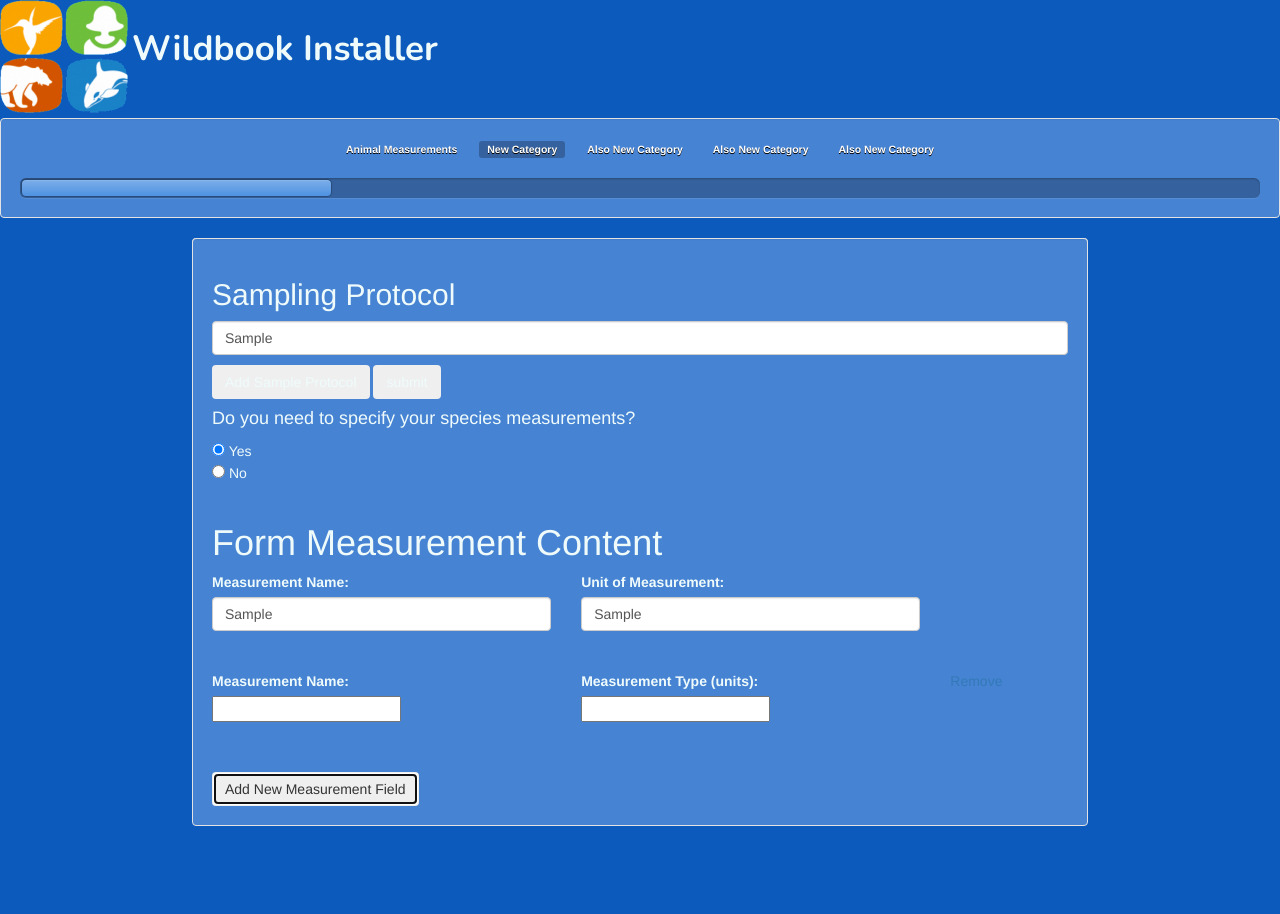
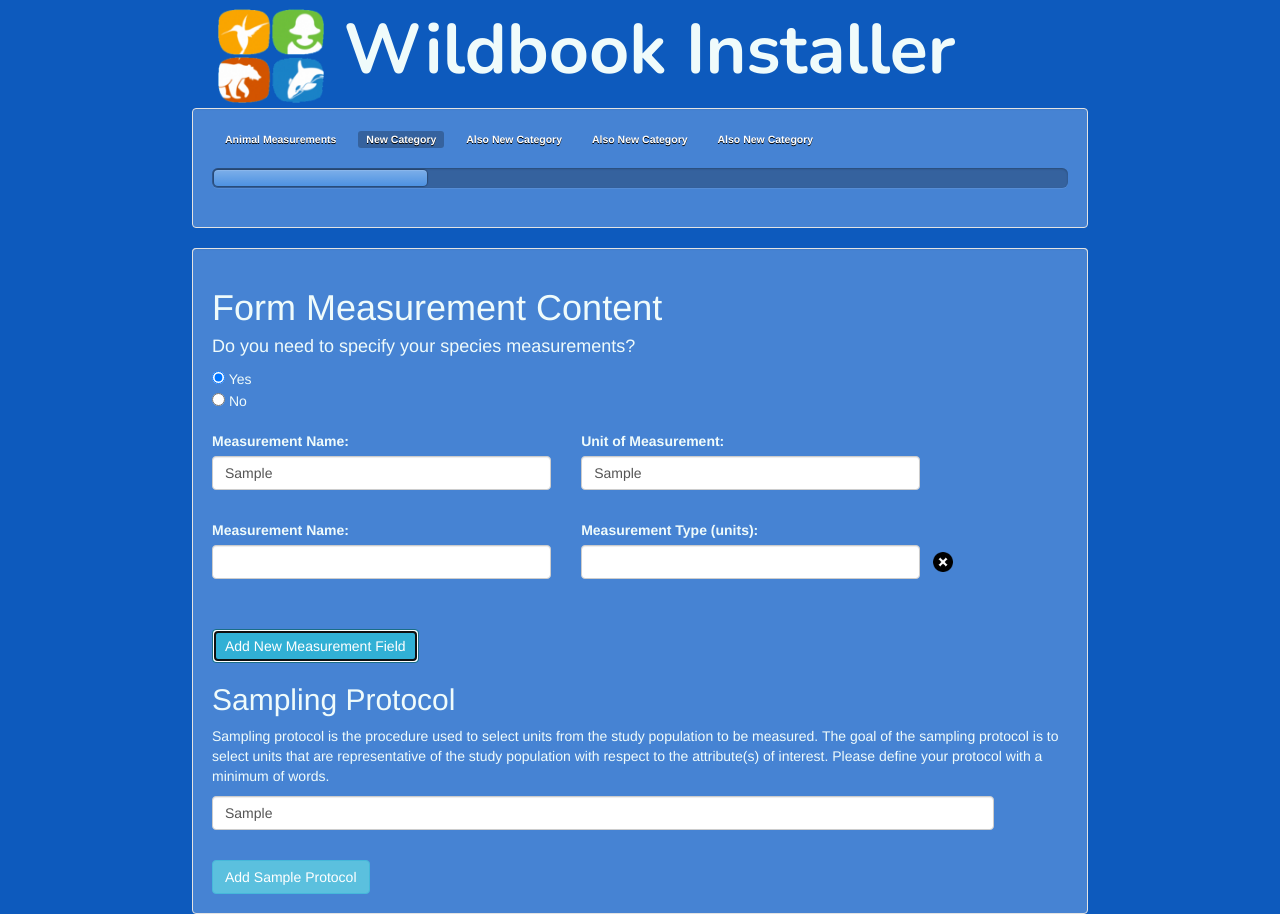
Before and after one commit to accua/wildbook-ui, a plain HTML site: page index.html in a window 1280 px wide. Both pictures are taken after typing "name@example.com", "Sample", "Sample", "Sample", "Sample", "Sample" into the empty fields and a click on the button "Add New Measurement Field". Before the commit the page ends 826 px from the top, so only its background shows below. Drawn offline with nearby package versions, Linux system fonts and the light colour scheme.

Commit message:
update css styling for wells, cancelIcon formatting

```diff
--- a/css/styles.css
+++ b/css/styles.css
@@ -9,9 +9,32 @@ body {
 }
 
 #title {
-  font-size: 35px;
+  font-size: 5em;
   font-family: 'Nunito', sans-serif;
-  padding-top: 50px;
+}
+
+.cancelIcon {
+  height: 20px;
+  weight: 20px;
+}
+
+.cancelIconColumn {
+  padding-top: 3%;
+  margin-left: -2%;
+}
+
+.cancelIconColumn2 {
+  margin-left: -2%;
+}
+
+.remove_field:hover {
+  text-decoration: none;
+  cursor: pointer;
+}
+
+.remove_field {
+  color: black;
+  font-size: 20px;
 }
 
 .well {
@@ -37,6 +60,9 @@ body {
   color: white;
 }
 
+.reduceMarginBottom {
+  margin-bottom: -30px;
+}
 
 .container {
   margin: 20px auto;
--- a/index.html
+++ b/index.html
@@ -14,23 +14,29 @@
     <title>WildBook Installer</title>
   </head>
   <body>
-    <img id="logo" src="Untitled-6.png" alt="WildMe Logo">
-    <span id="title">Wildbook Installer</span>
-    <div class="container well" id="navigationBar">
-      <input type="radio" class="radio" name="progress" value="five" id="five">
-      <label for="five" class="label">Animal Measurements</label>
+    <div class="row">
+      <div class="col-md-2">
 
-      <input type="radio" class="radio" name="progress" value="twentyfive" id="twentyfive" checked>
-      <label for="twentyfive" class="label">New Category</label>
+      </div>
+      <div class="col-md-10" id="title">
+          <img id="logo" src="Untitled-6.png" alt="WildMe Logo"> Wildbook Installer
+      </div>
+    </div>
+    <div class="well" id="navigationBar">
+      <input type="radio" class="radio cat1" name="progress" value="five" id="five">
+      <label for="five" class="label"><span class="cat1">Animal Measurements</span></label>
 
-      <input type="radio" class="radio" name="progress" value="fifty" id="fifty">
-      <label for="fifty" class="label">Also New Category</label>
+      <input type="radio" class="radio cat2" name="progress" value="twentyfive" id="twentyfive" checked>
+      <label for="twentyfive" class="label"><span class="cat2">New Category</span></label>
 
-      <input type="radio" class="radio" name="progress" value="seventyfive" id="seventyfive">
-      <label for="seventyfive" class="label">Also New Category</label>
+      <input type="radio" class="radio cat3" name="progress" value="fifty" id="fifty">
+      <label for="fifty" class="label"><span class="cat3">Also New Category</span></label>
 
-      <input type="radio" class="radio" name="progress" value="onehundred" id="onehundred">
-      <label for="onehundred" class="label">Also New Category</label>
+      <input type="radio" class="radio cat4" name="progress" value="seventyfive" id="seventyfive">
+      <label for="seventyfive" class="label"><span class="cat4">Also New Category</span></label>
+
+      <input type="radio" class="radio cat5" name="progress" value="onehundred" id="onehundred">
+      <label for="onehundred" class="label"><span class="cat5">Also New Category</span></label>
       <div class="progress">
         <div class="progress-bar"></div>
       </div>
@@ -40,7 +46,6 @@
         <div class="form-group">
           <h4>Would you like us to send you email notifications with updates?</h4>
           <input type="radio" name="sendEmailNotifications" value="true" checked> Yes<br>
-
           <input type="radio" name="sendEmailNotifications" value="false"> No<br><br>
           <label for="autoEmail">Select your No-Reply email address for sending emails to your research team.</label>
           <br>
@@ -51,46 +56,56 @@
           <br>
           <input class="form-control" type="text" name="newSubmission" id="newSubmissionEmail" >
           <br><br>
-          <button class="btn" id="submit">submit</button>
         </div>
       </div>
       <div class="well fixedWell" id="well2">
         <div class="input_fields_wrap">
           <h2>Study Sites</h2>
-          <input class="form-control" type="text" name="mytext[]"/>
+          <div class="row">
+            <div class="col-md-10">
+              <input class="form-control" type="text" name="mytext[]"/>
+            </div>
+          </div>
+          <br>
         </div>
-        <button class="btn addStudySite">Add Study Site</button>
-        <button class="btn" id="submit">submit</button>
+        <button class="btn btn-info addStudySite">Add Study Site</button>
       </div>
       <div class="well fixedWell" id="well3">
-        <div class="sampleProtocol">
-          <h2>Sampling Protocol</h2>
-          <input class="form-control" type="text" name="protocol[]"/>
-        </div>
-        <button class="btn addSampleProtocol">Add Sample Protocol</button>
-        <button class="btn" id="btn submit">submit</button>
+        <h1>Form Measurement Content</h1>
+
+
         <h4>Do you need to specify your species measurements?</h4>
         <input type="radio" name="measureSpecies" value="yes" checked> Yes<br>
         <input type="radio" name="measureSpecies" value="no"> No<br><br>
         <div id="speciesMeasurementInputForm">
-          <h1>Form Measurement Content</h1>
           <div class="measurementFields">
             <div class="row">
-              <div class="col-md-5">
+              <div class="col-md-5 reduceMarginBottom">
                 <label for="measureName[]">Measurement Name:</label><br>
                 <input class="form-control" type="text" name="measureName[]"/><br><br>
               </div>
-              <div class="col-md-5">
+              <div class="col-md-5 reduceMarginBottom">
                 <label for="measureType[]">Unit of Measurement:</label><br>
-                <input class="form-control" type="text" name="measureType[]"/><br><br>
+                <input class="form-control" type="text" name="measureType[]"/><br><br><br>
               </div>
             </div>
           </div>
-          <br><br>
-          <button class="btn addMeasureField">Add New Measurement Field</button>
+          <button class="btn btn-info addMeasureField">Add New Measurement Field</button>
         </div>
+
+        <div class="sampleProtocol">
+          <h2>Sampling Protocol</h2>
+          <p>Sampling protocol is the procedure used to select units from the study population to be measured. The goal of the sampling protocol is to select units that are representative of the study population with respect to the attribute(s) of interest. Please define your protocol with a minimum of words.</p>
+          <div class="row">
+            <div class="col-md-11">
+              <input class="form-control" type="text" name="protocol[]"/>
+            </div>
+            <div class="col-md-1"></div>
+          </div>
+          <br>
+        </div>
+          <button class="btn btn-info addSampleProtocol">Add Sample Protocol</button>
       </div>
-      <br><br>
     </form>
   </body>
 </html>
--- a/scripts.js
+++ b/scripts.js
@@ -11,16 +11,15 @@ $(document).ready(function() {
 
 // append additional forms to submission emails
 
-    var wrapper = $(".input_fields_wrap"); //Fields wrapper
     var x = 1;
     $(".addStudySite").click(function(event){ //on add input button click
         event.preventDefault();
-        $(wrapper).append('<div><input type="text" name="mytext' + x + '[]"/><a href="#" class="remove_field">Remove</a></div>'); //add input box
+        $(".input_fields_wrap").append('<div class="row"><div class="col-md-10"><input class="form-control" type="text" name="studySite' + x + '[]"/></div><div class="col-md-1 cancelIconColumn2"><a href="#" class="remove_field"><img src="cancelIcon.png" class="cancelIcon"></a></div><br><br><br></div>'); //add input box
         x++;
     });
 
-    $(wrapper).on("click",".remove_field", function(event){ //user click on remove text
-        event.preventDefault(); $(this).parent('div').remove();
+    $(".input_fields_wrap").on("click",".remove_field", function(event){ //user click on remove text
+        event.preventDefault(); $(this).parent('div').parent().remove();
     });
 
     // append additional forms to sample protocol
@@ -29,12 +28,12 @@ $(document).ready(function() {
         var z = 1;
         $(".addSampleProtocol").click(function(event){ //on add input button click
             event.preventDefault();
-            $(wrapper).append('<div><input type="text" name="protocol' + z + '[]"/><a href="#" class="remove_field">Remove</a></div>'); //add input box
+            $(wrapper).append('<div class="row"><div class="col-md-10"><input class="form-control" type="text" name="protocol' + z + '[]"/></div><div class="col-md-1 cancelIconColumn2"><a href="#" class="remove_field"><img src="cancelIcon.png" class="cancelIcon"></a></div><br><br><br></div>'); //add input box
             z++;
         });
 
         $(wrapper).on("click",".remove_field", function(event){ //user click on remove text
-            event.preventDefault(); $(this).parent('div').remove();
+            event.preventDefault(); $(this).parent('div').parent().remove();
         });
 
 
@@ -53,11 +52,38 @@ $(document).ready(function() {
     var y = 1;
     $(".addMeasureField").click(function(event){ //on add input button click
         event.preventDefault();
-        $(measureWrapper).append('<div class="row"><div class="col-md-5"><label for="measureName' + y + '[]">Measurement Name:</label><br><input type="text" name="measureName' + y + '[]"/></div><div class="col-md-5"><label for="measureType' + y + '[]">Measurement Type (units):</label><br><input type="text" name="measureType' + y + '[]"/><br></div><div class="col-md-2"><a href="#" class="remove_field">Remove</a></div></div>'); //add input box
+        $(measureWrapper).append('<div class="row"><div class="col-md-5"><label for="measureName' + y + '[]">Measurement Name:</label><br><input class="form-control" type="text" name="measureName' + y + '[]"/></div><div class="col-md-5"><label for="measureType' + y + '[]">Measurement Type (units):</label><br><input class="form-control" type="text" name="measureType' + y + '[]"/>&nbsp&nbsp</div><div class="col-md-1 cancelIconColumn"><a href="#" class="remove_field"><img src="cancelIcon.png" class="cancelIcon"></a></div><br><br></div><br>'); //add input box
         y++;
     });
 
     $(measureWrapper).on("click",".remove_field", function(event){ //user click on remove text
         event.preventDefault(); $(this).parent('div').parent('div').remove();
     });
+
+    $(".cat1").click(function(){
+      $("#well1").show();
+      $("#well2").hide();
+      $("#well3").hide();
     });
+    $(".cat2").click(function(){
+      $("#well1").hide();
+      $("#well2").show();
+      $("#well3").hide();
+    });
+    $(".cat3").click(function(){
+      $("#well1").hide();
+      $("#well2").hide();
+      $("#well3").show();
+    });
+    $(".cat4").click(function(){
+      $("#well1").hide();
+      $("#well2").hide();
+      $("#well3").hide();
+    });
+    $(".cat5").click(function(){
+      $("#well1").hide();
+      $("#well2").hide();
+      $("#well3").hide();
+    });
+
+    });
```
Also changed, not shown: cancel-icon.png (added), cancelIcon.png (added), cancelIconHover.png (added).
